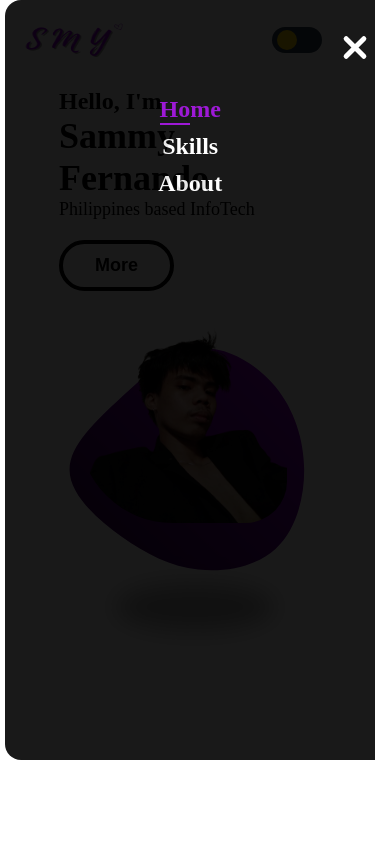
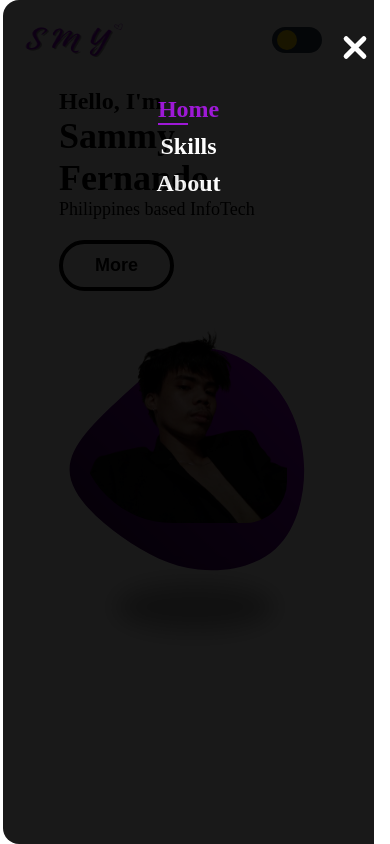
Before and after one commit to samiqt02/PersonalWeb, a plain HTML site: page index.html in a window 390 px wide. Both pictures are taken after a click on the element 355 px from the left and 44 px from the top of the page. Drawn offline with Linux system fonts and the light colour scheme.

Commit message:
Update style.css

```diff
--- a/style.css
+++ b/style.css
@@ -420,9 +420,9 @@ nav {
         background-color: #000;
         position: absolute;
         top: 0;
-        right: -7rem;
+        right: -6.9rem;
         width: 95%;
-        height: 90%;
+        height: 100%;
         padding: 0;
         padding-top: 6em;
         border-radius: 1rem 0 0 1rem;
```
